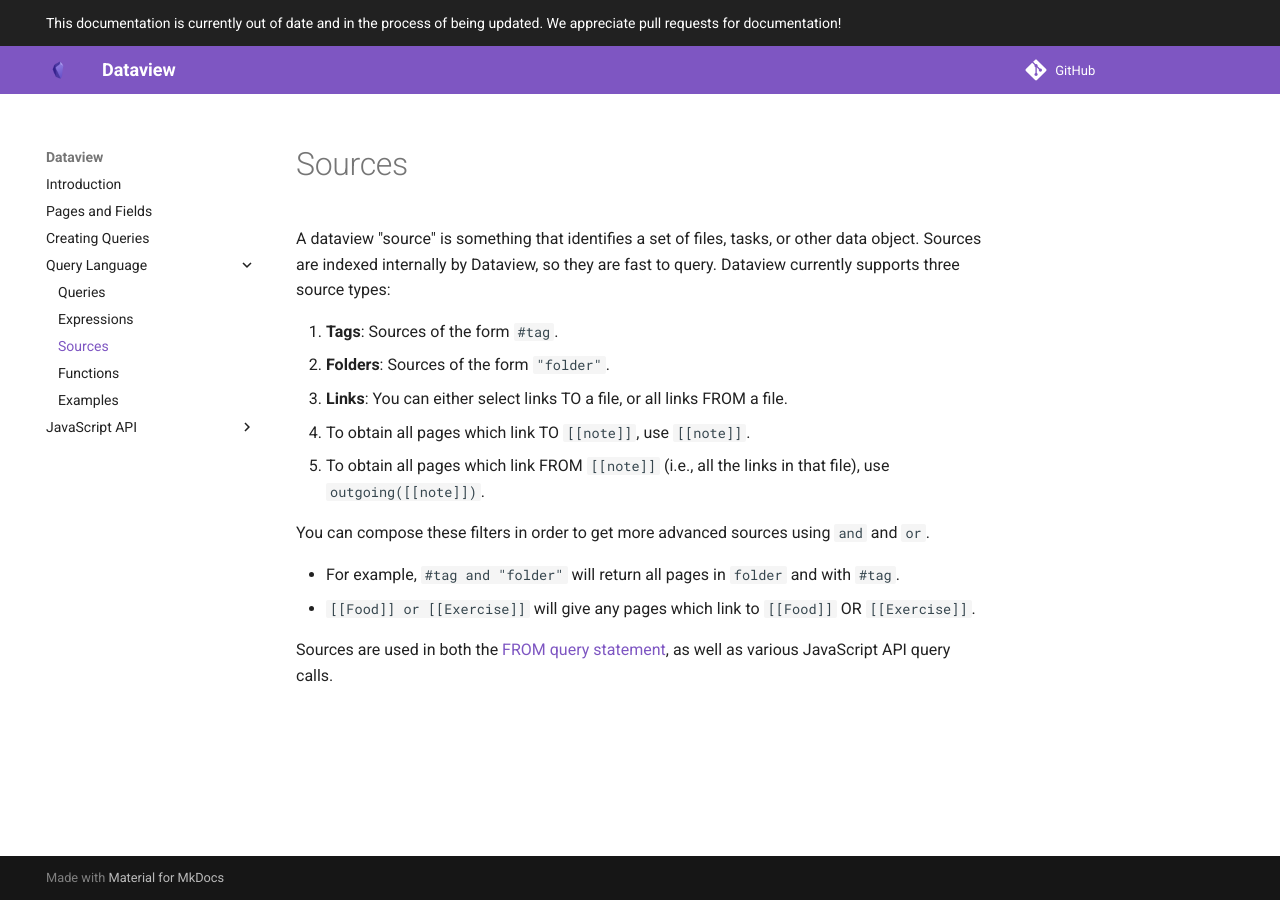
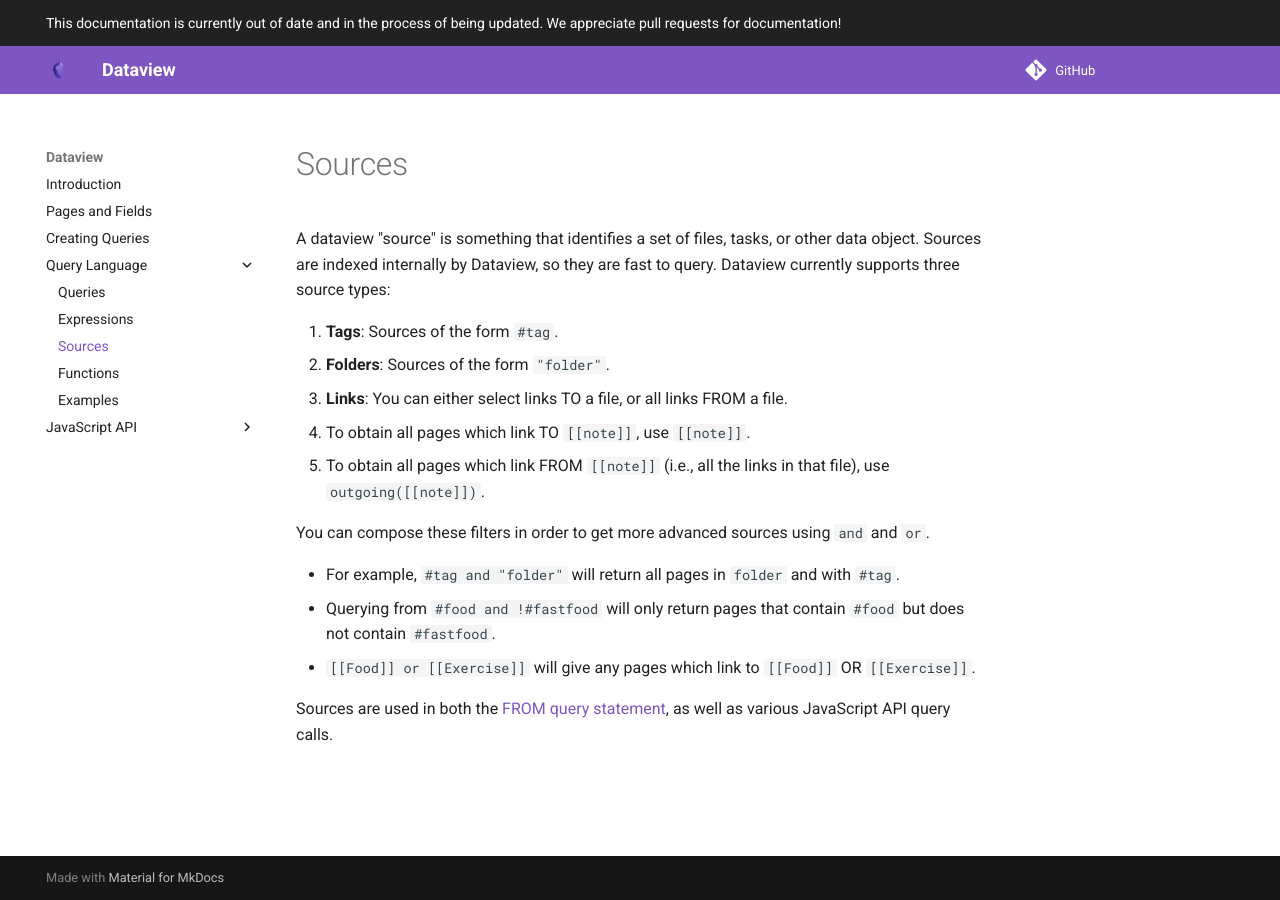
Before and after one commit to blacksmithgu/obsidian-dataview, an MkDocs documentation site: the page built from docs/docs/query/sources.md, in a window 1280 px wide. Built offline with MkDocs 1.6.1 and Material for MkDocs 9.7.7, drawn with Linux system fonts in a browser that asks for light colours; comment, search, counter and statistics services are not loaded.

Commit message:
docs: querying from source excluding a tag
Source: https://github.com/blacksmithgu/obsidian-dataview/issues/44

Couldn't find how to exclude tags until searching issues - hence proposing an addition in docs.

```diff
--- a/docs/docs/query/sources.md
+++ b/docs/docs/query/sources.md
@@ -15,6 +15,7 @@ Dataview, so they are fast to query. Dataview currently supports three source ty
 You can compose these filters in order to get more advanced sources using `and` and `or`.
 
 - For example, `#tag and "folder"` will return all pages in `folder` and with `#tag`.
+- Querying from `#food and !#fastfood` will only return pages that contain `#food` but does not contain `#fastfood`.
 - `[[Food]] or [[Exercise]]` will give any pages which link to `[[Food]]` OR `[[Exercise]]`.
 
 Sources are used in both the [FROM query statement](/query/queries#from), as well as various JavaScript API query calls.
```
